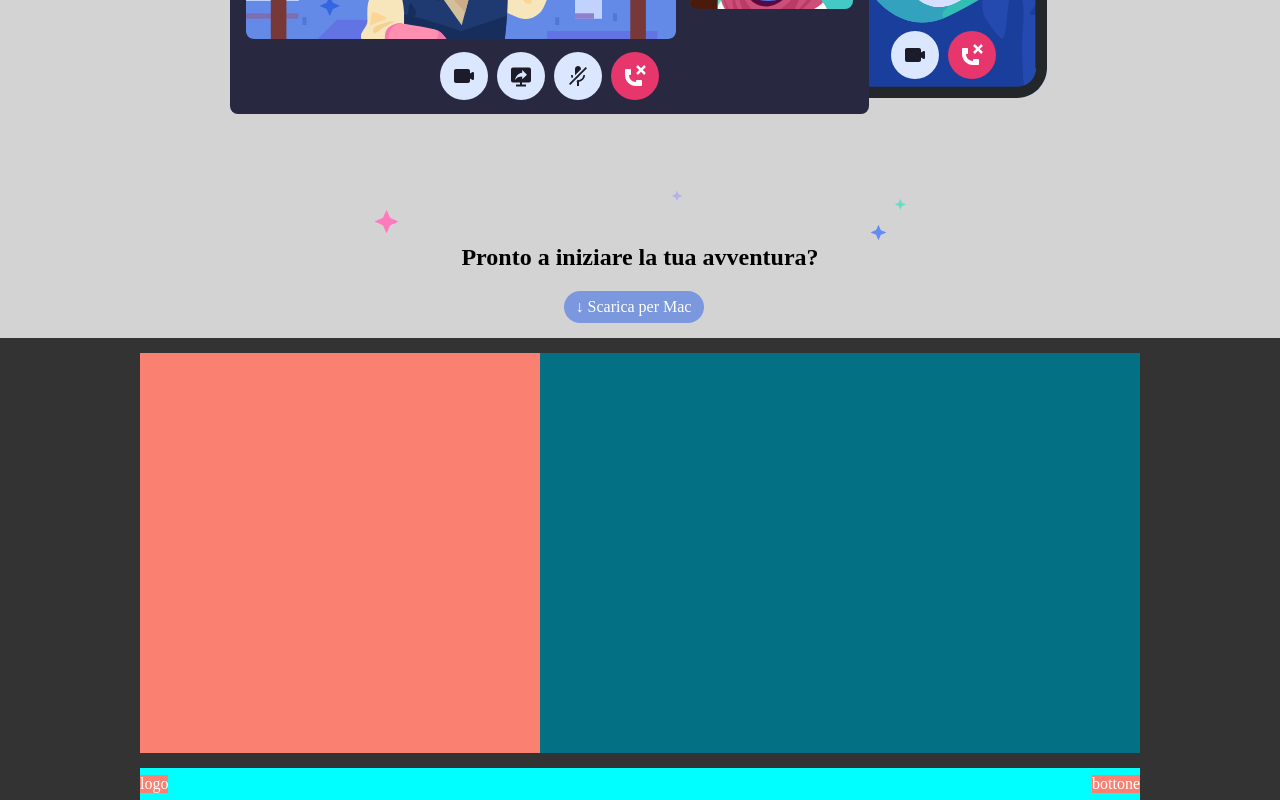
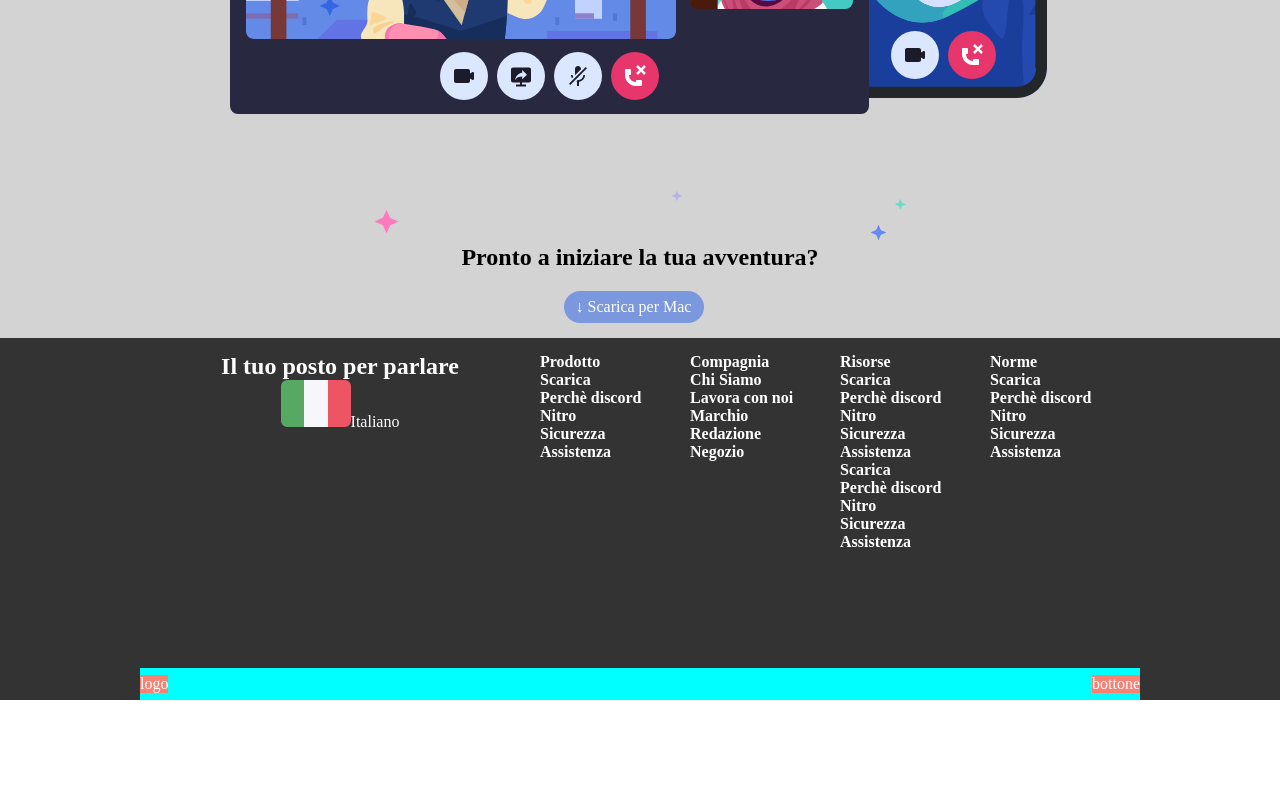
Before and after one commit to ChriCore99/htmlcss-discord, a plain HTML site: page index.html in a window 1280 px wide. Shown: the part 2453-3253 px from the top of the page. After the commit the page ends 3153 px from the top, so only its background shows below. Drawn offline with Linux system fonts and the light colour scheme.

Commit message:
ADD: aggiunta prima sezione footer

```diff
--- a/css/style.css
+++ b/css/style.css
@@ -162,24 +162,25 @@ a, li, .col-header {
     margin-right: 13px;
 }
 
-/* sesta sezione */
+/* footer */
+
+/* prima sezione footer */
 .color-salmon {
     background-color: rgb(51, 51, 51);
 }
 
 .salmone {
-    background-color: salmon;
-    min-height: 400px;
+    min-height: 300px;
     flex-basis: 40%;
 }
 
 .azzurro-spento {
-    background-color: rgb(4, 112, 131);
-    min-height: 400px;
+    min-height: 300px;
     flex-basis: 15%;
+    text-align: left;
 }
 
-/* footer */
+/* seconda sezione footer */
 .footer-sec {
     background-color: rgb(51, 51, 51);
 }
--- a/index.html
+++ b/index.html
@@ -106,11 +106,22 @@
         <section class="main-sec footer-sec">
             <div class="container">
                 <div class="row">
-                    <div class="col salmone"></div>
-                    <div class="col azzurro-spento"></div>
-                    <div class="col azzurro-spento"></div>
-                    <div class="col azzurro-spento"></div>
-                    <div class="col azzurro-spento"></div>
+                    <div class="col salmone">
+                        <h2>Il tuo posto per parlare </h2>
+                        <p><span class="logo-italia"><img src="./img/ita.png" alt=""></span>Italiano </p>
+                    </div>
+                    <div class="col azzurro-spento">
+                        <h4><span class="titoletto">Prodotto</span> <br>Scarica <br>Perchè discord <br>Nitro <br>Sicurezza <br>Assistenza</h4>
+                    </div>
+                    <div class="col azzurro-spento">
+                        <h4><span class="titoletto">Compagnia</span> <br>Chi Siamo <br>Lavora con noi <br>Marchio <br>Redazione <br> Negozio </h4>
+                    </div>
+                    <div class="col azzurro-spento">
+                        <h4><span class="titoletto">Risorse</span> <br>Scarica <br>Perchè discord <br>Nitro <br>Sicurezza <br>Assistenza <br>Scarica <br>Perchè discord <br>Nitro <br>Sicurezza <br>Assistenza </h4>
+                    </div>
+                    <div class="col azzurro-spento">
+                        <h4><span class="titoletto">Norme</span> <br>Scarica <br>Perchè discord <br>Nitro <br>Sicurezza <br>Assistenza</h4>
+                    </div>
                 </div>
             </div>
         </section>
```
